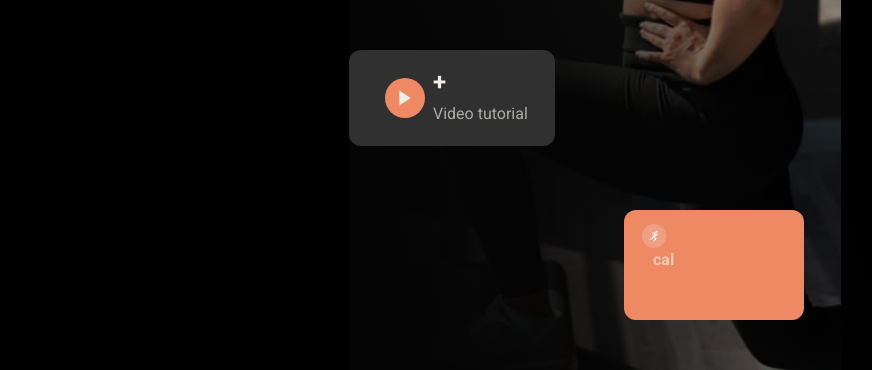
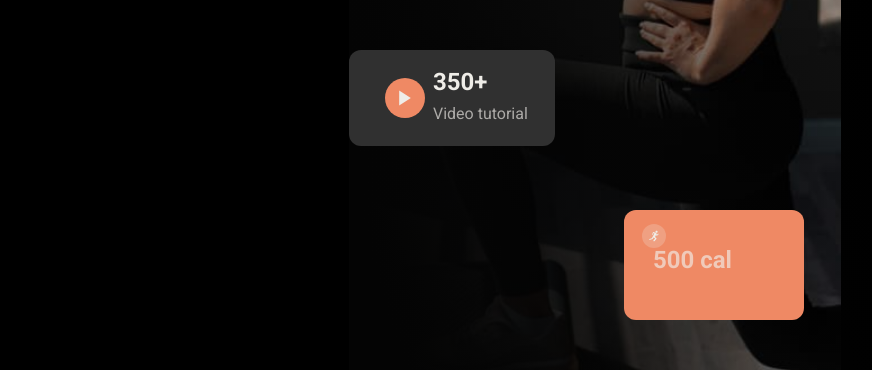
Before and after one commit to DeadMakar/PowerPulseTeamPoject, a React (Vite) app: page /PowerPulseTeamPoject/welcome in a window 1280 px wide. Shown: the part 696-1066 px from the top of the page, without its empty margins (239-1111 px from the left). Built offline with nearby package versions, Linux system fonts and the light colour scheme.

Commit message:
ErrorPage

```diff
--- a/src/App.jsx
+++ b/src/App.jsx
@@ -5,7 +5,6 @@ import { WelcomePage } from './pages/WelcomePage';
 import { ErrorPage } from './pages/ErrorPage';
 import { SignInPage } from './pages/SignInPage';
 import { SignUpPage } from './pages/SignUpPage';
-
 
 function App() {
   return (
--- a/src/components/StatisticsInfo/StatisticsInfo.jsx
+++ b/src/components/StatisticsInfo/StatisticsInfo.jsx
@@ -24,7 +24,7 @@ export const StatisticsInfo = ({ isWelcomePage }) => {
           </SvgPlay>
         </WrapperSvg>
         <div>
-          <VideoNumber>+</VideoNumber>
+          <VideoNumber>350+</VideoNumber>
           <VideoText>Video tutorial</VideoText>
         </div>
       </VideoWrapper>
@@ -38,7 +38,7 @@ export const StatisticsInfo = ({ isWelcomePage }) => {
         </WrapperTextSvg>
         <WrapperDescription>
           <TextNumber></TextNumber>
-          <TextDescription>cal</TextDescription>
+          <TextDescription>500 cal</TextDescription>
         </WrapperDescription>
       </TextWrapper>
     </DivContainer>
--- a/src/components/StatisticsInfo/StatisticsInfo.styled.jsx
+++ b/src/components/StatisticsInfo/StatisticsInfo.styled.jsx
@@ -348,7 +348,7 @@ export const TextNumber = styled.p`
 export const TextDescription = styled.span`
   color: rgba(239, 237, 232, 0.65);
   font-family: Roboto;
-  font-size: 12px;
+  font-size: 24px;
   font-style: normal;
   font-weight: 700;
   line-height: 16px;
@@ -357,12 +357,12 @@ export const TextDescription = styled.span`
   }
 
   @media screen and (min-width: 768px) {
-    font-size: 16px;
+    font-size: 24px;
     line-height: 24px;
   }
 
   @media screen and (min-width: 1440px) {
-    font-size: 16px;
+    font-size: 24px;
     line-height: 24px;
   }
 `;
--- a/src/pages/ErrorPage/ErrorPage.jsx
+++ b/src/pages/ErrorPage/ErrorPage.jsx
@@ -12,13 +12,11 @@ import {
 /* import { useAuth } from '../../hooks/useAuth';
  */
 const ErrorPage = () => {
-  /* const isUserParams = useAuth(); */
-
   return (
     <ErrorContainer>
       <BgText>
         <Wrapper>
-          {/* <Logo /> */}
+          {/*  <Logo /> */}
           <Content>
             <TitleError>404</TitleError>
             <DescriptionError>
@@ -27,14 +25,7 @@ const ErrorPage = () => {
               space. Perhaps this page went on vacation or decided to disappear
               into another dimension. We apologize for this inconvenience.
             </DescriptionError>
-            {/* {{isUserParams ? }(
-              <ErrorNavlinkGoHome to="/diary">Go Home</ErrorNavlinkGoHome>
-            ) : (
-              <ErrorNavlinkGoHome to="/profile" replace>
-                Go Home
-              </ErrorNavlinkGoHome>
-            )} */}
-            {<ErrorNavlinkGoHome to={'/'}>Go Home</ErrorNavlinkGoHome>}
+            <ErrorNavlinkGoHome to="/welcome">Go Home</ErrorNavlinkGoHome>
           </Content>
         </Wrapper>
       </BgText>
```
